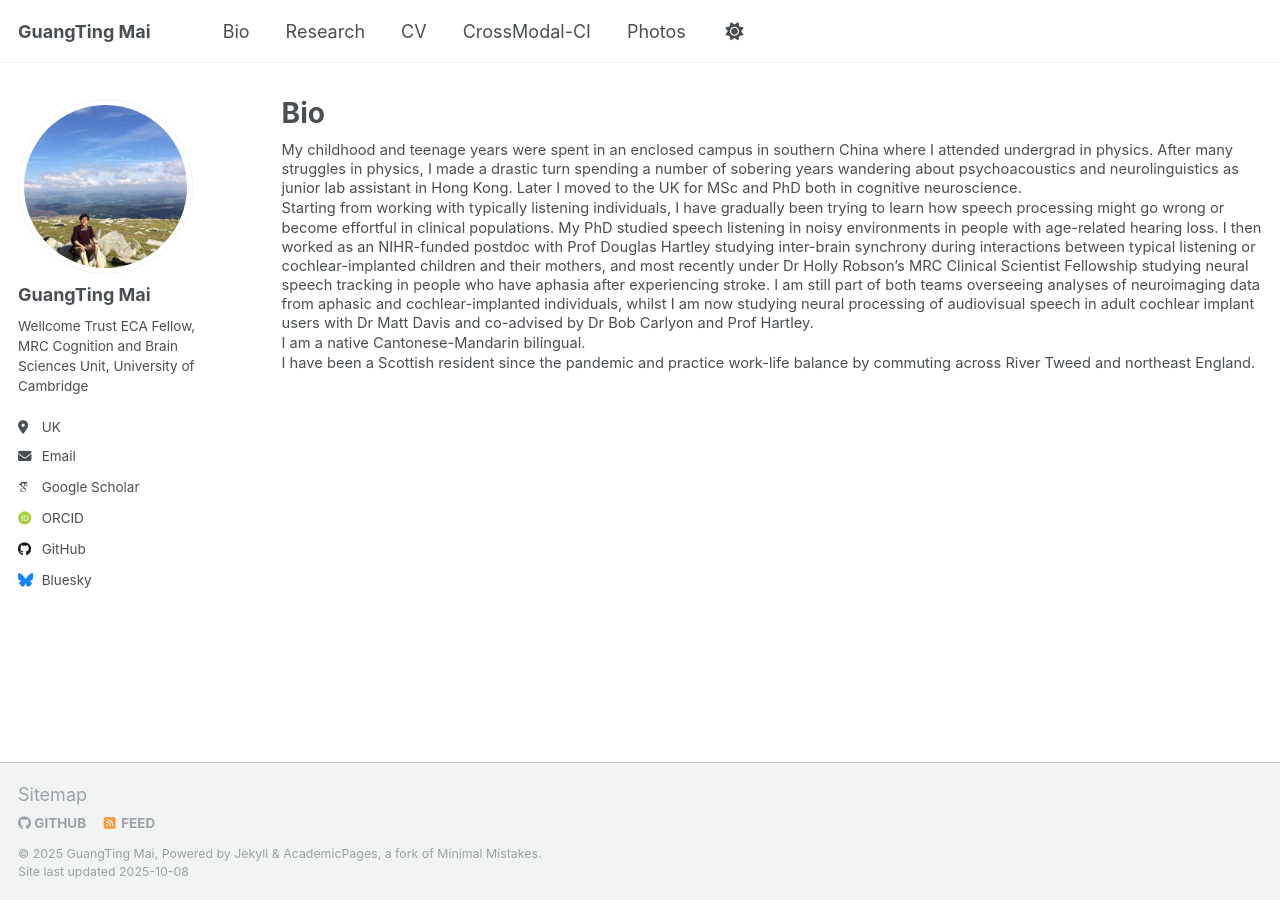
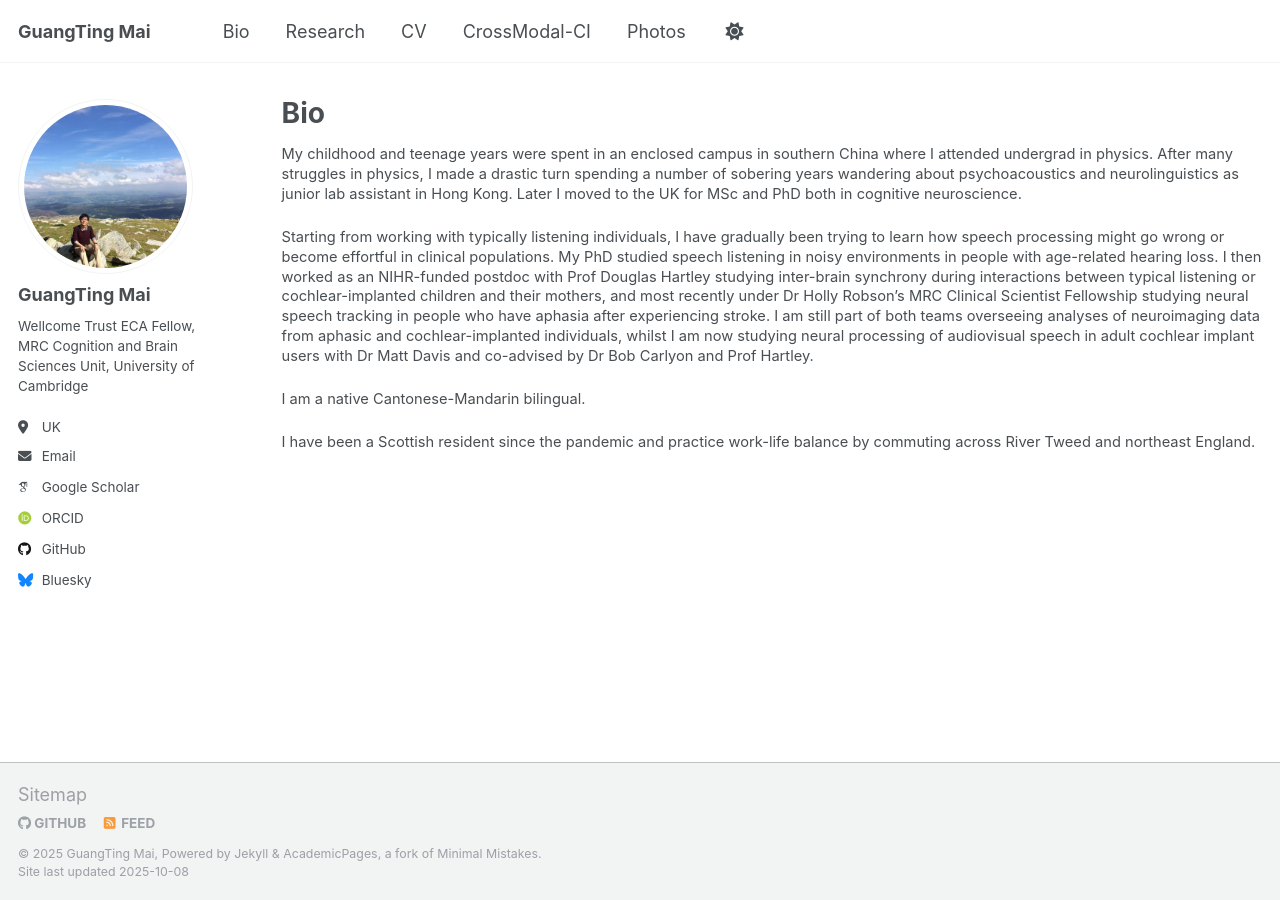
Before and after one commit to guangtingmai/guangtingmai.github.io, a Jekyll site: the page built from _pages/bio.html, in a window 1280 px wide. Built offline with Jekyll 4.4.1, drawn with Linux system fonts in a browser that asks for light colours; some web fonts are replaced.

Commit message:
Update bio.html

```diff
--- a/_pages/bio.html
+++ b/_pages/bio.html
@@ -4,7 +4,18 @@
 permalink: /bio/
 author_profile: true
 ---
-<span style="font-size: 11pt;line-height: 1.3;display: block;margin-bottom: 0.12vh">My childhood and teenage years were spent in an enclosed campus in southern China where I attended undergrad in physics. After many struggles in physics, I made a drastic turn spending a number of sobering years wandering about psychoacoustics and neurolinguistics as junior lab assistant in Hong Kong. Later I moved to the UK for MSc and PhD both in cognitive neuroscience.</span>
-<span style="font-size: 11pt;line-height: 1.3;display: block;margin-bottom: 0.12vh">Starting from working with typically listening individuals, I have gradually been trying to learn how speech processing might go wrong or become effortful in clinical populations. My PhD studied speech listening in noisy environments in people with age-related hearing loss. I then worked as an NIHR-funded postdoc with Prof Douglas Hartley studying inter-brain synchrony during interactions between typical listening or cochlear-implanted children and their mothers, and most recently under Dr Holly Robson’s MRC Clinical Scientist Fellowship studying neural speech tracking in people who have aphasia after experiencing stroke. I am still part of both teams overseeing analyses of neuroimaging data from aphasic and cochlear-implanted individuals, whilst I am now studying neural processing of audiovisual speech in adult cochlear implant users with Dr Matt Davis and co-advised by Dr Bob Carlyon and Prof Hartley.</span>
-<span style="font-size: 11pt;line-height: 1.3;display: block;margin-bottom: 0.12vh">I am a native Cantonese-Mandarin bilingual.</span>
-<span style="font-size: 11pt;line-height: 1.3;display: block;margin-bottom: 0.12vh">I have been a Scottish resident since the pandemic and practice work-life balance by commuting across River Tweed and northeast England.</span>
+<p><span style="font-size: 11pt;line-height: 1.35;display: block;margin-bottom: 0.12vh">My childhood and teenage years were spent in an enclosed
+  campus in southern China where I attended undergrad in physics. After many struggles in physics, I made a drastic turn spending a number of
+  sobering years wandering about psychoacoustics and neurolinguistics as junior lab assistant in Hong Kong. Later I moved to the UK for MSc and
+  PhD both in cognitive neuroscience.</span>
+<p><span style="font-size: 11pt;line-height: 1.35;display: block;margin-bottom: 0.12vh">Starting from working with typically listening individuals,
+  I have gradually been trying to learn how speech processing might go wrong or become effortful in clinical populations. My PhD studied speech
+  listening in noisy environments in people with age-related hearing loss. I then worked as an NIHR-funded postdoc with Prof Douglas Hartley
+  studying inter-brain synchrony during interactions between typical listening or cochlear-implanted children and their mothers, and most recently
+  under Dr Holly Robson’s MRC Clinical Scientist Fellowship studying neural speech tracking in people who have aphasia after experiencing stroke.
+  I am still part of both teams overseeing analyses of neuroimaging data from aphasic and cochlear-implanted individuals, whilst I am now studying
+  neural processing of audiovisual speech in adult cochlear implant users with Dr Matt Davis and co-advised by Dr Bob Carlyon and Prof Hartley.
+</span></p>
+<p><span style="font-size: 11pt;line-height: 1.35;display: block;margin-bottom: 0.12vh">I am a native Cantonese-Mandarin bilingual.</span></p>
+<p><span style="font-size: 11pt;line-height: 1.35;display: block;margin-bottom: 0.12vh">I have been a Scottish resident since the pandemic and
+  practice work-life balance by commuting across River Tweed and northeast England.</span></p>
```
